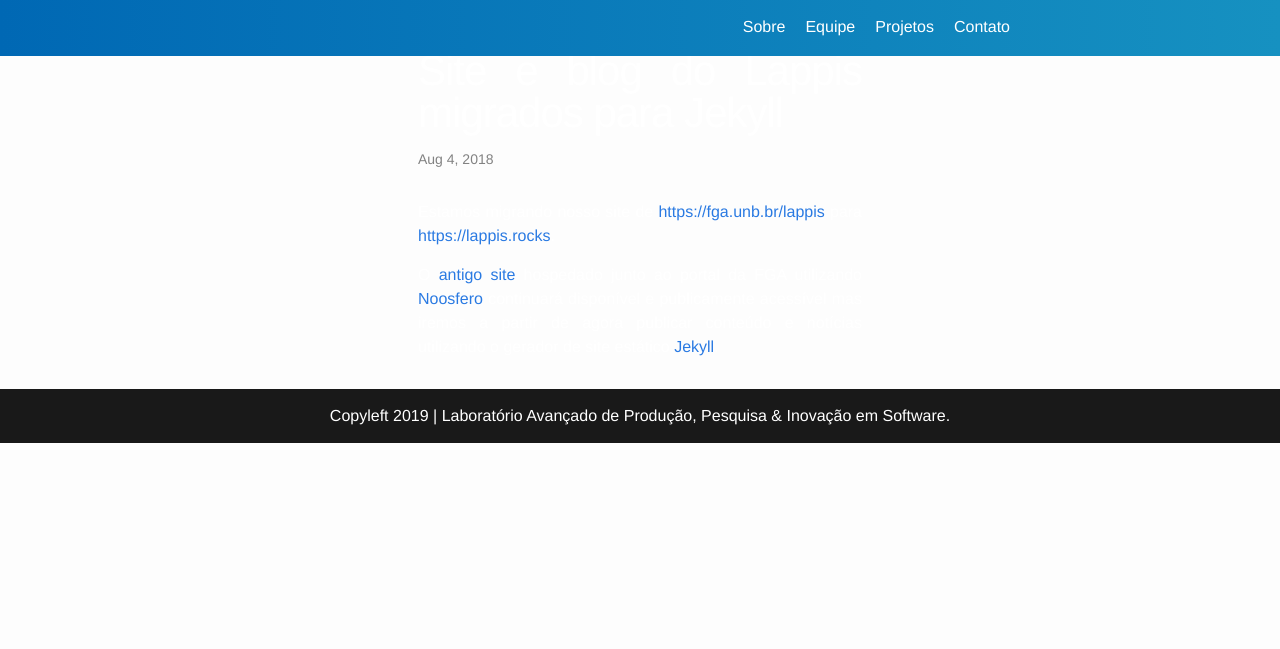
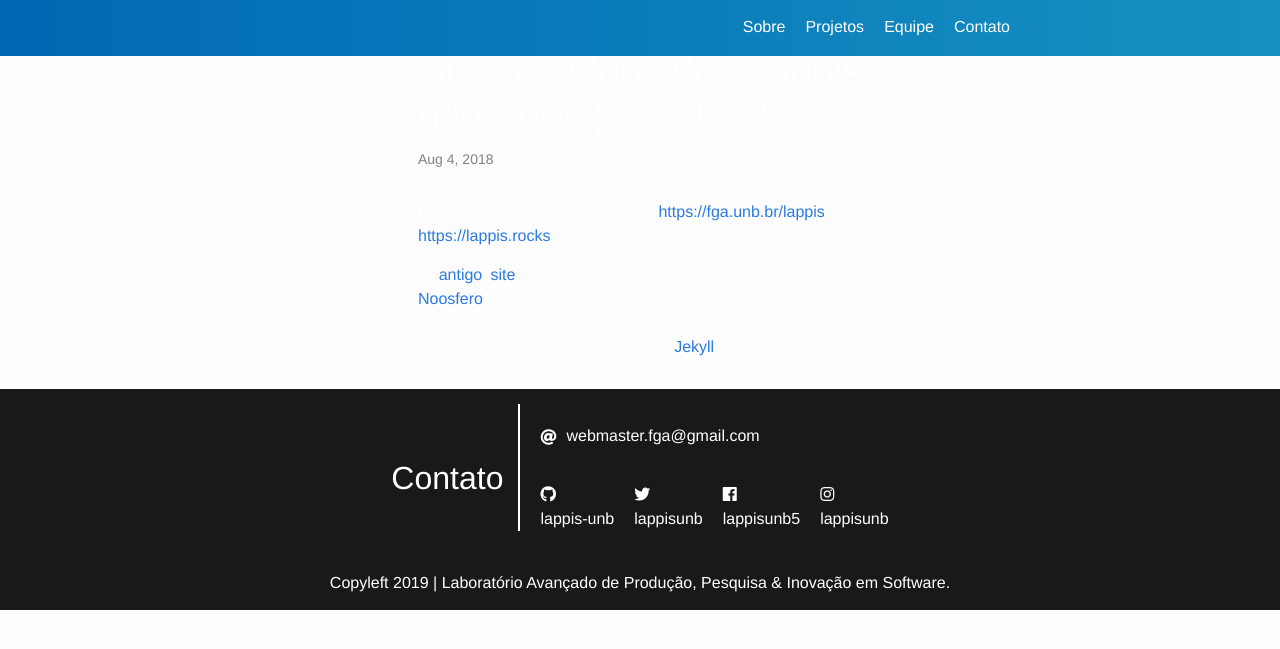
Before and after one commit to lappis-unb/lappis.rocks, a Jekyll site: the page built from _posts/2018-08-07-migrando-para-jekyll.markdown, in a window 1280 px wide. Shown: the top 649 px of the page. Built offline with Jekyll 4.4.1, drawn with Linux system fonts in a browser that asks for light colours; nearby versions of some CDN libraries.

Commit message:
fix footer and contact

```diff
--- a/_includes/footer.html
+++ b/_includes/footer.html
@@ -1,5 +1,50 @@
 <footer class="site-footer">
-  <p>
-    Copyleft 2019 | Laboratório Avançado de Produção, Pesquisa & Inovação em Software.
-  </p>
+
+
+  <div class="contact-wrapper">
+    <span class="contact-heading">Contato</span>
+    <div class="contact-col-wrapper">
+      <div class="contact-col">
+        <ul class="contact-list">
+          <i class="fas fa-at fa-1x"></i>
+          <li><a href="mailto:{{ site.email }}">{{ site.email }}</a></li>
+        </ul>
+      </div>
+
+      <div class="contact-col-1">
+        <ul class="social-media-list">
+          {% if site.github_username %}
+          <a class="github" href="https://github.com/{{ site.github_username }}">
+            <i class="fab fa-github fa-1x"></i>
+            <p class="username"> lappis-unb </p>
+          </a>
+          {% endif %}
+
+          {% if site.twitter_username %}
+          <a class="twitter" href="https://twitter.com/{{ site.twitter_username }}">
+            <i class="fab fa-twitter fa-1x"></i>
+            <p class="username"> lappisunb </p>
+          </a>
+          {% endif %}
+
+          {% if site.facebook_username %}
+          <a class="facebook" href="https://www.facebook.com/{{ site.facebook_username }}/">
+            <i class="fab fa-facebook fa-1x"></i>
+            <p class="username"> lappisunb5 </p>
+          </a>
+          {% endif %}
+
+          {% if site.instagram_username %}
+          <a class="instagram" href="https://www.instagram.com/{{ site.instagram_username }}/">
+            <i class="fab fa-instagram   fa-1x"></i>
+            <p class="username"> lappisunb </p>
+          </a>
+          {% endif %}
+        </ul>
+      </div>
+    </div>
+  </div>
+    <p>
+      Copyleft 2019 | Laboratório Avançado de Produção, Pesquisa & Inovação em Software.
+    </p>
 </footer>
--- a/_includes/header.html
+++ b/_includes/header.html
@@ -10,8 +10,8 @@
 
     <nav class="site-nav">
       <a href="#about-us" class='page-link'> Sobre</a>
+      <a href="#projects" class='page-link'> Projetos</a>
       <a href="#team" class='page-link'> Equipe</a>
-      <a href="#projects" class='page-link'> Projetos</a>
       <a href="#contact" class='page-link'> Contato</a>
     </nav>
 
--- a/_sass/_layout.scss
+++ b/_sass/_layout.scss
@@ -98,58 +98,11 @@
  */
 
 #contact {
-  text-align: end;
-  h2 {
-    text-align: end;
-    font-size: 35px;
-    color: #0068b4;
-  }
-  padding-left: 50%;
-  padding-bottom: 2%;
+  padding-bottom: 10%;
   background-image: url("/files/background_footer.png");
   background-size: cover;
   @media only screen and (max-width: 1000px) {
     background-image: url("/files/background_footer.png");
-  }
-  .contact-wrapper {
-    padding-right: 40%;
-    .contact-heading {
-      font-size: 30px;
-      margin: 0px;
-      margin-bottom: $spacing-unit / 2;
-    }
-    .contact-col-wrapper {
-      font-size: 15px;
-      color: $grey-color;
-      .contact-col {
-        color: $grey-color;
-        a {
-          color: #191919ff;
-        }
-      }
-      .contact-col-1 {
-        .social-media-list {
-          display: flex;
-          flex-direction: row-reverse;
-          .github,
-          .facebook,
-          .twitter,
-          .instagram {
-            padding-left: 20px;
-          }
-          p {
-            text-align: end;
-            margin: 0;
-          }
-          i {
-            color: $grey-color;
-          }
-          .username {
-            color: #191919ff;
-          }
-        }
-      }
-    }
   }
 }
 
@@ -163,10 +116,64 @@
   padding: 15px 15px 0px 15px;
 }
 
+.contact-wrapper {
+  display: flex;
+  flex-direction: row;
+  padding-bottom: 2%;
+  .contact-heading {
+    color: #fff;
+    font-size: 200%;
+    padding-top: 10%;
+    margin: 0px;
+    margin-bottom: $spacing-unit / 2;
+    border-right: 2px solid #fff;
+    padding-right: 15px;
+  }
+  .contact-col-wrapper {
+    font-size: 100%;
+    color: #fff;
+    display: flex;
+    flex-direction: column;
+    .contact-col {
+      color: #fff;
+      display: flex;
+      flex-direction: column;
+      padding: 20px;
+      i{
+        padding-right: 10px;
+        padding-top: 5px;
+      }
+      a {
+        color: #fff;
+      }
+    }
+    .contact-col-1 {
+      .github,
+      .facebook,
+      .twitter,
+      .instagram {
+        padding-left: 20px;
+      }
+      p {
+        margin: 0;
+      }
+      i {
+        color: #fff;
+      }
+      .username {
+        color: #fff;
+      }
+    }
+  }
+}
+
+
 .contact-list,
 .social-media-list {
   list-style: none;
   margin-left: 0;
+  display: flex;
+  flex-direction: row;
 }
 
 .page-heading {
@@ -391,7 +398,7 @@
       padding-right: 129px;
       text-align: left;
       font-size: 13px;
-      .keywords{
+      .keywords {
         text-align: left;
       }
     }
@@ -400,7 +407,7 @@
       text-align: right;
       padding-left: 129px;
       font-size: 13px;
-      .keywords{
+      .keywords {
         text-align: right;
       }
     }
```
Also changed, not shown: _sections/contact.html (+0 -43 lines).
